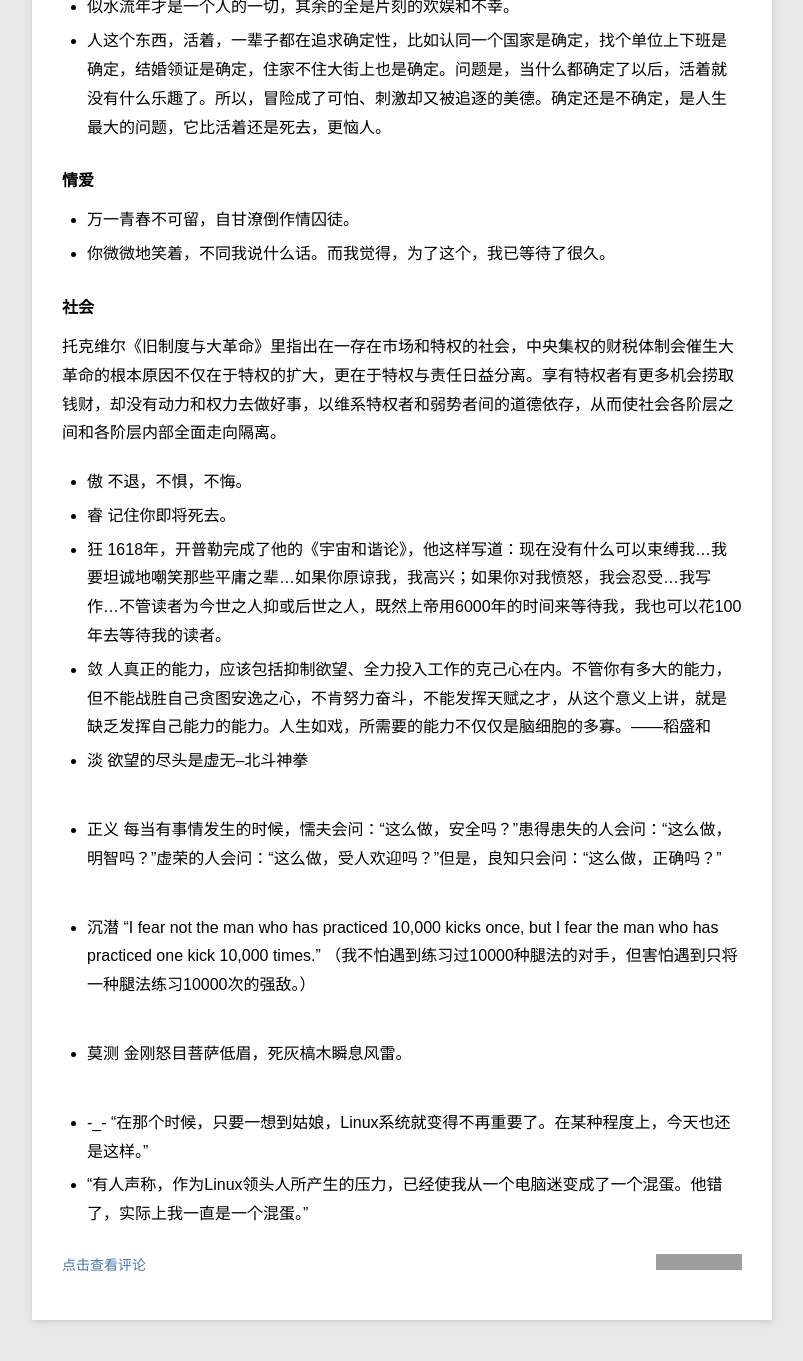
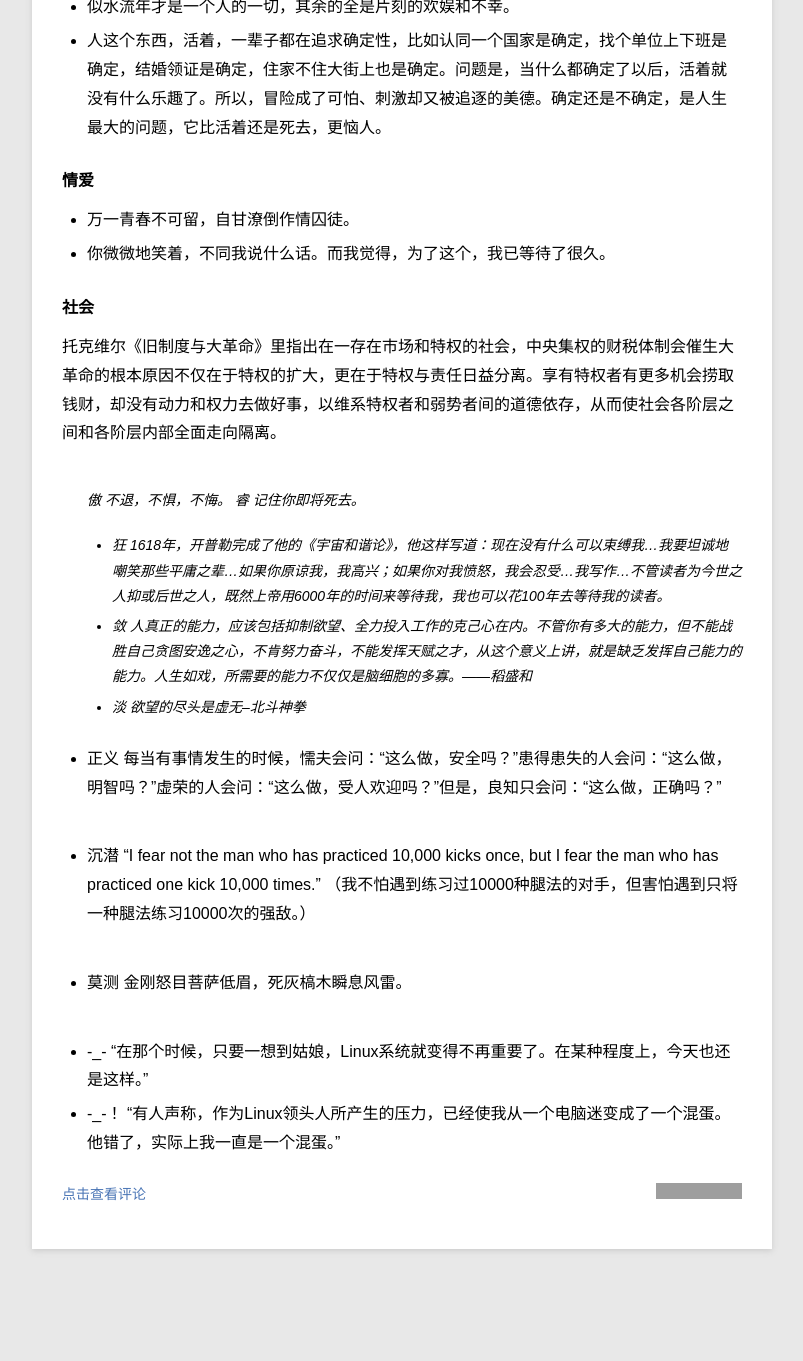
Before and after one commit to zorrock/zorrock.github.io, a Jekyll site: the page built from _posts/opinion/2013-05-14-jobs-interview.md, in a window 1280 px wide and 1400 px high, scrolled down 1451 px. Shown: the top 1361 px of the window, without its empty margins (78-881 px from the left). Built offline with Jekyll 4.4.1, drawn with Linux system fonts in a browser that asks for light colours; Markdown is read by kramdown in place of the engine named in the settings; after the commit the page ends 2780 px from its top, so only the background shows below that; some of the changed text lies outside the part shown; grey boxes are pictures that could not be loaded.

Commit message:
new style

```diff
--- a/_posts/opinion/2013-05-14-jobs-interview.md
+++ b/_posts/opinion/2013-05-14-jobs-interview.md
@@ -1,8 +1,8 @@
 ---
 layout: post
-title: 你听我给你供
+title: 才不想和这个世界谈，只想悄悄告诉你
 category: opinion
-description: 才不想和这个世界谈，只想悄悄告诉你
+description: 你听我给你供
 ---
 
 ####自作
@@ -17,7 +17,7 @@
 
 ####冷峻
 * 海明威说过，“这个世界很美好，我们应该为之奋斗。”我同意后半句。
-* 人犯错误，大半是该用真情时太过动脑筋，而在该用脑筋时又太感情用事
+* 人犯错误，大半是该用真情时太过动脑筋，而在该用脑筋时又太感情用事。
 
 ####装
 * 冷静着热情，忧伤着幽默。
@@ -49,8 +49,8 @@
 ####社会
   托克维尔《旧制度与大革命》里指出在一存在市场和特权的社会，中央集权的财税体制会催生大革命的根本原因不仅在于特权的扩大，更在于特权与责任日益分离。享有特权者有更多机会捞取钱财，却没有动力和权力去做好事，以维系特权者和弱势者间的道德依存，从而使社会各阶层之间和各阶层内部全面走向隔离。
 
-* 傲 不退，不惧，不悔。
-* 睿 记住你即将死去。
+>傲 不退，不惧，不悔。
+>睿 记住你即将死去。
 * 狂 1618年，开普勒完成了他的《宇宙和谐论》，他这样写道：现在没有什么可以束缚我…我要坦诚地嘲笑那些平庸之辈…如果你原谅我，我高兴；如果你对我愤怒，我会忍受…我写作…不管读者为今世之人抑或后世之人，既然上帝用6000年的时间来等待我，我也可以花100年去等待我的读者。
 * 敛 人真正的能力，应该包括抑制欲望、全力投入工作的克己心在内。不管你有多大的能力，但不能战胜自己贪图安逸之心，不肯努力奋斗，不能发挥天赋之才，从这个意义上讲，就是缺乏发挥自己能力的能力。人生如戏，所需要的能力不仅仅是脑细胞的多寡。——稻盛和
 * 淡 欲望的尽头是虚无--北斗神拳
@@ -61,5 +61,5 @@
 
 * 莫测 金刚怒目菩萨低眉，死灰槁木瞬息风雷。
 
-* -_-  "在那个时候，只要一想到姑娘，Linux系统就变得不再重要了。在某种程度上，今天也还是这样。"
-* "有人声称，作为Linux领头人所产生的压力，已经使我从一个电脑迷变成了一个混蛋。他错了，实际上我一直是一个混蛋。"
+* -_-   "在那个时候，只要一想到姑娘，Linux系统就变得不再重要了。在某种程度上，今天也还是这样。"
+* -_-！ "有人声称，作为Linux领头人所产生的压力，已经使我从一个电脑迷变成了一个混蛋。他错了，实际上我一直是一个混蛋。"
```
Also changed, not shown: other parts of _posts/opinion/2013-05-14-jobs-interview.md (+1 -1 lines).
